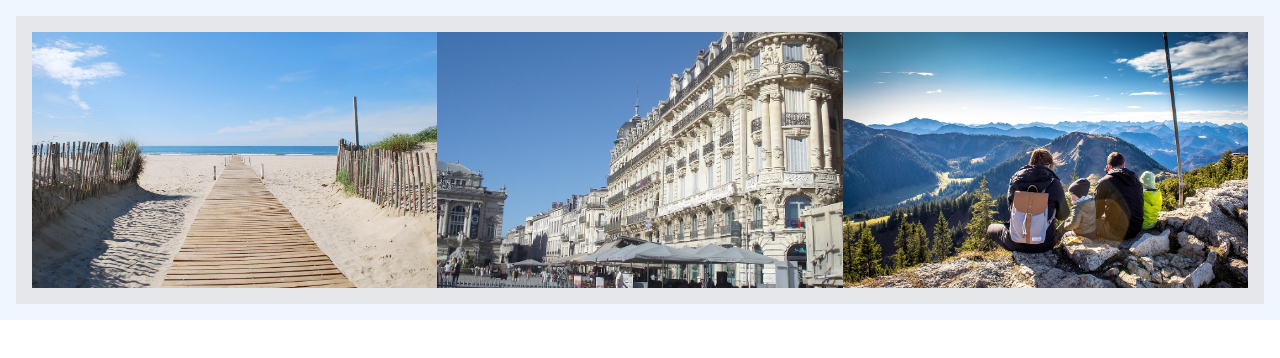
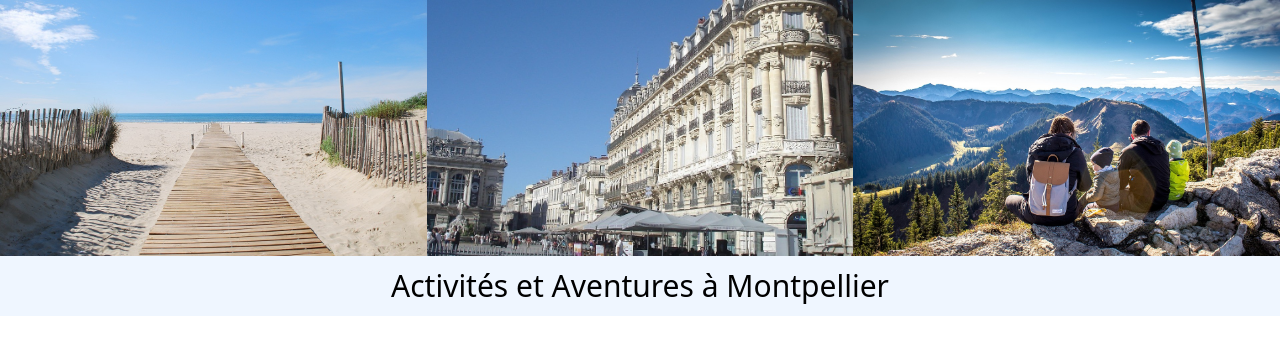
Before and after one commit to YohReg10/test-alternant, a Next.js app: page / in a window 1280 px wide. Shown: the top 358 px of the page. Built offline with nearby package versions, Linux system fonts and the light colour scheme.

Commit message:
modify padding + header

```diff
--- a/components/Header.tsx
+++ b/components/Header.tsx
@@ -1,7 +1,7 @@
 
 function Header() {
     return (
-        <header className="flex justify-between items-center bg-gray-200 w-full p-4">
+        <header className="flex justify-between items-center bg-gray-200 w-full">
         {/* Conteneur principal avec flex pour aligner les éléments */}
         <div className="w-1/3">
             <img
--- a/pages/index.tsx
+++ b/pages/index.tsx
@@ -3,8 +3,9 @@ import Header from "../components/Header";
 
 export default function HomePage() {
   return (
-    <div className='bg-blue-50 text-white p-4'>
+    <div className='bg-blue-50 text-black'>
       <Header />
+      <h1 className="text-center text-3xl p-3">Activités et Aventures à Montpellier</h1>
     </div>
   );
 }
```
